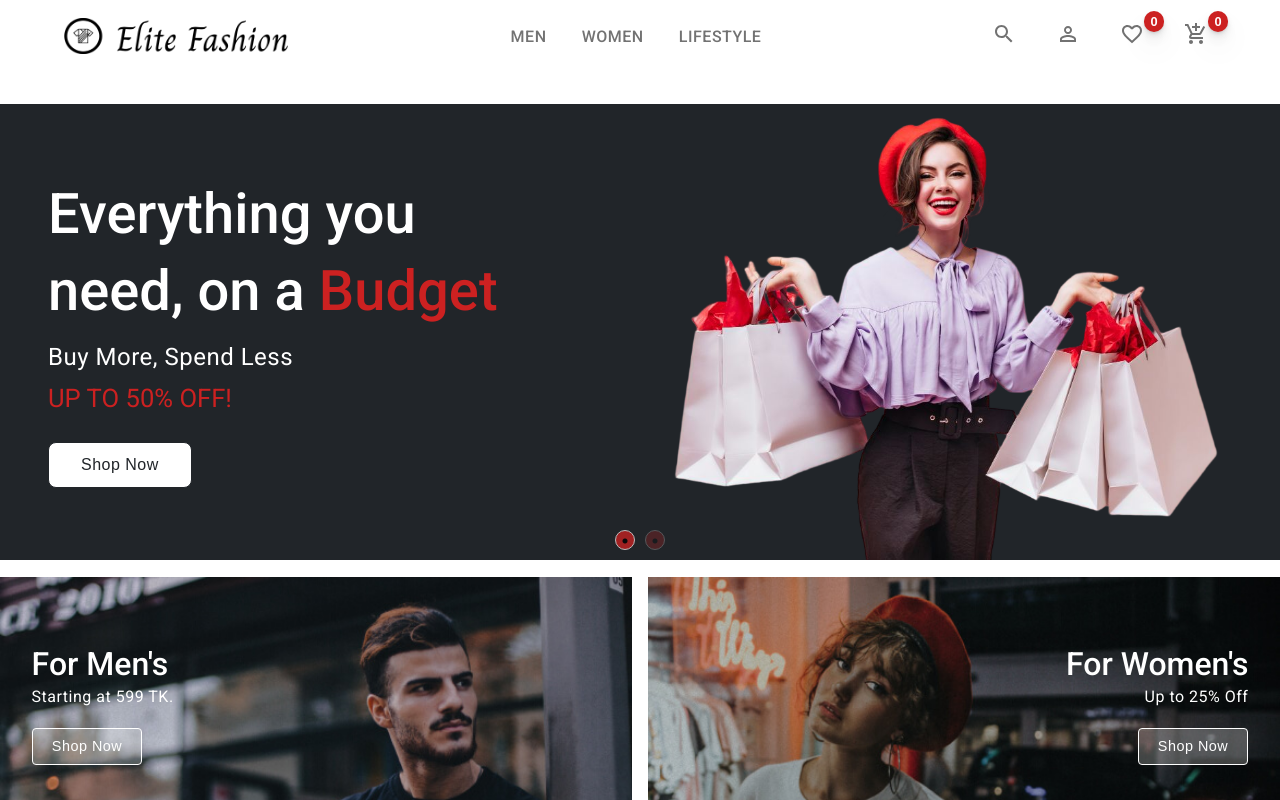
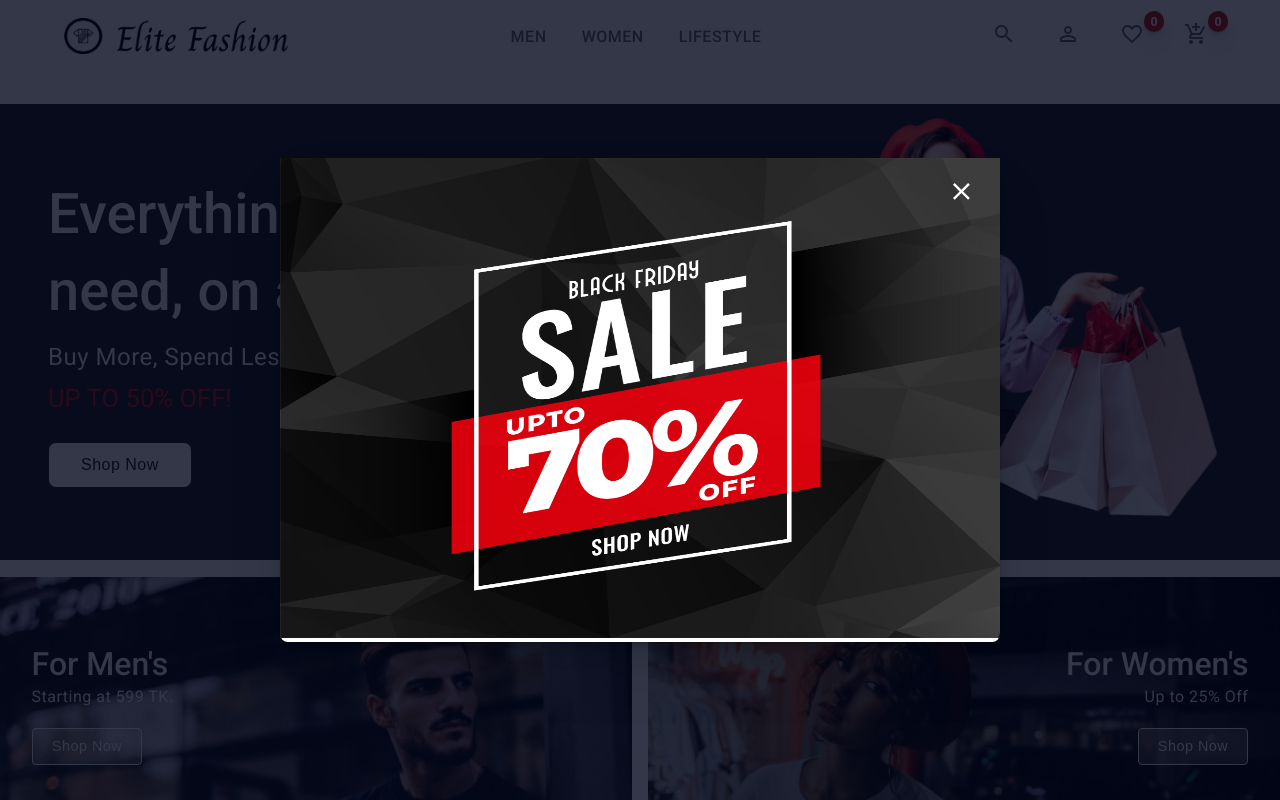
Before and after one commit to kobir1989/Elite-Fashion, a React (Create React App) app in the folder client/: page / in a window 1280 px wide. Shown: the top 800 px of the page. Built offline with nearby package versions, Linux system fonts and the light colour scheme; no server answers.

Commit message:
Discount Popup modal added

```diff
--- a/client/src/App.js
+++ b/client/src/App.js
@@ -1,3 +1,4 @@
+import React, { useEffect, useState } from "react";
 import { Routes, Route, Navigate } from "react-router-dom";
 import HomePage from "./pages/HomePage/HomePage";
 import SubCategoryPage from "./pages/SubCategoryPage/SubCategoryPage";
@@ -12,6 +13,7 @@ import { ProtectedRoute } from "./components/ProtectedRoute/ProtectedRoute";
 import UserProfilePage from "./pages/UserProfilePage/UserProfilePage";
 import { isAuth } from "./helpers/isAuth.helper";
 import { useSelector } from "react-redux";
+import WishListModal from "./components/WishListModal/WishListModal";
 
 const App = () => {
   axios.defaults.withCredentials = true;
--- a/client/src/components/Common/Modal/Modal.js
+++ b/client/src/components/Common/Modal/Modal.js
@@ -12,15 +12,15 @@ const Backdrop = (props) => {
    );
 };
 
-const ModalOverlay = (props) => {
+const ModalOverlay = ({ children }) => {
    return (
       <div className={styles.overlay}>
-         <div>{props.children}</div>
+         <div>{children}</div>
       </div>
    );
 };
 
-const Modal = ({ onClose, children, ...otherProps }) => {
+const Modal = ({ onClose, children, height }) => {
    return (
       <>
          {ReactDOM.createPortal(
@@ -28,7 +28,7 @@ const Modal = ({ onClose, children, ...otherProps }) => {
             portalElement
          )}
          {ReactDOM.createPortal(
-            <ModalOverlay>{children}</ModalOverlay>,
+            <ModalOverlay height={height}>{children}</ModalOverlay>,
             portalElement
          )}
       </>
--- a/client/src/components/Common/Modal/styles/Modal.module.scss
+++ b/client/src/components/Common/Modal/styles/Modal.module.scss
@@ -16,16 +16,8 @@
 	top: 50%;
 	left: 50%;
 	transform: translate(-50%, -50%);
-	height: 70vh;
-	width: 85vw;
-	overflow-y: scroll;
 	background: $white;
 	border-radius: 8px;
-	padding: 1rem;
 	z-index: 100;
 	@include box-shadow-diffuse;
-	@include screens-lg {
-		width: 40vw;
-		height: 60vh;
-	}
 }
--- /dev/null
+++ b/client/src/components/DiscountModal/DiscountModal.js
@@ -0,0 +1,19 @@
+import React from 'react';
+import styles from "./DiscountModal.module.scss"
+import Modal from '../Common/Modal/Modal';
+import Button from '../Common/Button/Button';
+import Icons from '../Common/Icons/Icons';
+const DiscountModal = ({ handler }) => {
+   return (
+      <Modal onClose={handler}>
+         <div className={styles.discount_modal}>
+            <Button variant={"icon-btn-normal"} onClick={handler}>
+               <Icons name={"cross"} color={"#FFF"} size={"1.8rem"} />
+            </Button>
+            <img src="/assets/sell.jpg" alt="sell.jpg" />
+         </div>
+      </Modal>
+   )
+}
+
+export default DiscountModal;
--- /dev/null
+++ b/client/src/components/DiscountModal/DiscountModal.module.scss
@@ -0,0 +1,17 @@
+@import "../../sass/sass-utils/mixins";
+.discount_modal {
+	position: relative;
+	img {
+		width: 28rem;
+		height: 22rem;
+		@include screens-md {
+			width: 45rem;
+			height: 30rem;
+		}
+	}
+	button {
+		position: absolute;
+		top: 1rem;
+		right: 1rem;
+	}
+}
--- a/client/src/components/WishListModal/WishlistView.js
+++ b/client/src/components/WishListModal/WishlistView.js
@@ -16,6 +16,7 @@ const WishlistView = ({ showCross = true }) => {
    };
    return (
       <div className={styles.wish_list_popup_wrapper}>
+         <div className={styles.wishList_row}>
             <Typography variant={"h4"}>
                WISHLIST <Icons name={"love"} size={"1.5rem"} color={"#cc2121"} />
             </Typography>
@@ -56,6 +57,7 @@ const WishlistView = ({ showCross = true }) => {
                }
             </div>
          </div>
+      </div>
    )
 }
 
--- a/client/src/components/WishListModal/styles/WishListView.module.scss
+++ b/client/src/components/WishListModal/styles/WishListView.module.scss
@@ -2,8 +2,21 @@
 @import "../../../sass/sass-utils/mixins";
 
 .wish_list_popup_wrapper {
+	padding: 1rem;
+	overflow-y: scroll;
+	height: 68vh;
+	width: 85vw;
+	@include screens-md {
+		height: 60vh;
+		width: 60vw;
+	}
+	@include screens-xl {
+		height: 60vh;
+		width: 40vw;
+	}
+
+	.wishList_row {
 		position: relative;
-
 		.modal_content_wrapper {
 			margin-top: 2rem;
 			@include flex-row-space-between;
@@ -47,3 +60,4 @@
 			gap: 0.2rem;
 		}
 	}
+}
--- a/client/src/layouts/PageLayout.js
+++ b/client/src/layouts/PageLayout.js
@@ -1,4 +1,4 @@
-import React from 'react';
+import React, { useState } from 'react';
 import Navbar from "../components/Navbar/Navbar";
 import Footer from '../components/Footer/Footer';
 import styles from "./styles/PageLayout.module.scss";
--- a/client/src/layouts/styles/PageLayout.module.scss
+++ b/client/src/layouts/styles/PageLayout.module.scss
@@ -4,6 +4,7 @@
 	padding: 4rem 0 3rem 0;
 	max-width: 1400px;
 	margin: auto;
+	overflow: hidden;
 	@include screens-md {
 		padding: 4.5rem 0 3rem 0;
 	}
--- a/client/src/pages/HomePage/HomePage.js
+++ b/client/src/pages/HomePage/HomePage.js
@@ -1,4 +1,4 @@
-import React, { useEffect } from 'react';
+import React, { useEffect, useState } from 'react';
 import PageLayout from '../../layouts/PageLayout';
 import Hero from './Components/Hero';
 import TopCategoriesSection from './Components/TopCategoriesSection';
@@ -8,15 +8,21 @@ import Banner from '../../components/Common/Banner/Banner';
 import BestSellingProduct from '../../components/BestSellingProduct/BestSellingProduct';
 import { useDispatch } from "react-redux";
 import { fetchBestSellingProducts } from "../../redux/actions/bestSellingAction";
+import DiscountModal from '../../components/DiscountModal/DiscountModal';
+
 const HomePage = () => {
+   const [showPopup, setShowPopup] = useState(true)
    const dispatch = useDispatch()
-
    useEffect(() => {
       dispatch(fetchBestSellingProducts())
    }, [dispatch]);
 
+   const discountModalHandler = () => {
+      setShowPopup(false)
+   }
    return (
       <PageLayout>
+         {showPopup && <DiscountModal handler={discountModalHandler} />}
          <section>
             <Hero />
          </section>
```
Also changed, not shown: client/public/assets/sell.jpg (added). Lines whose indentation alone changed are shown as unchanged.
